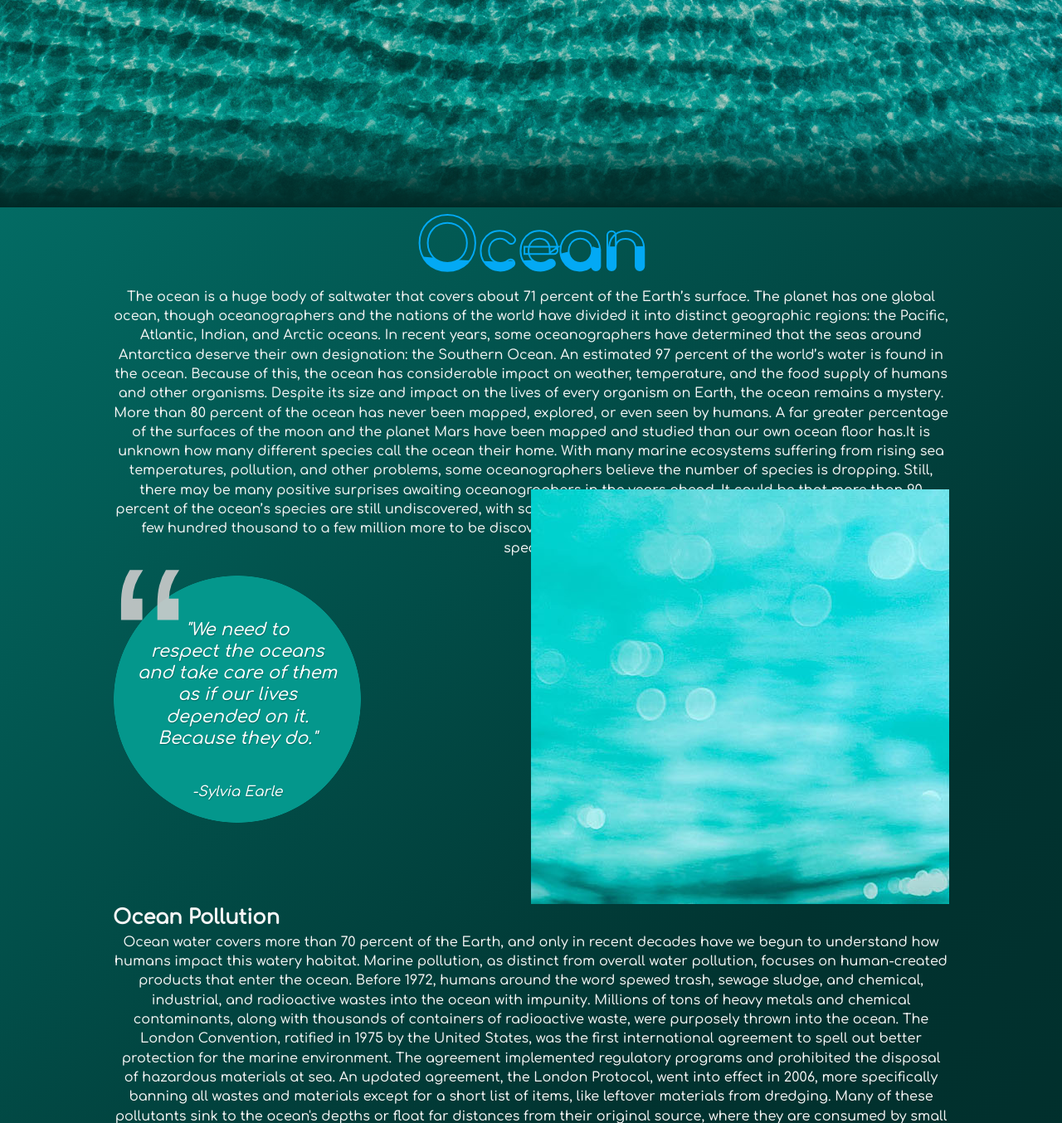
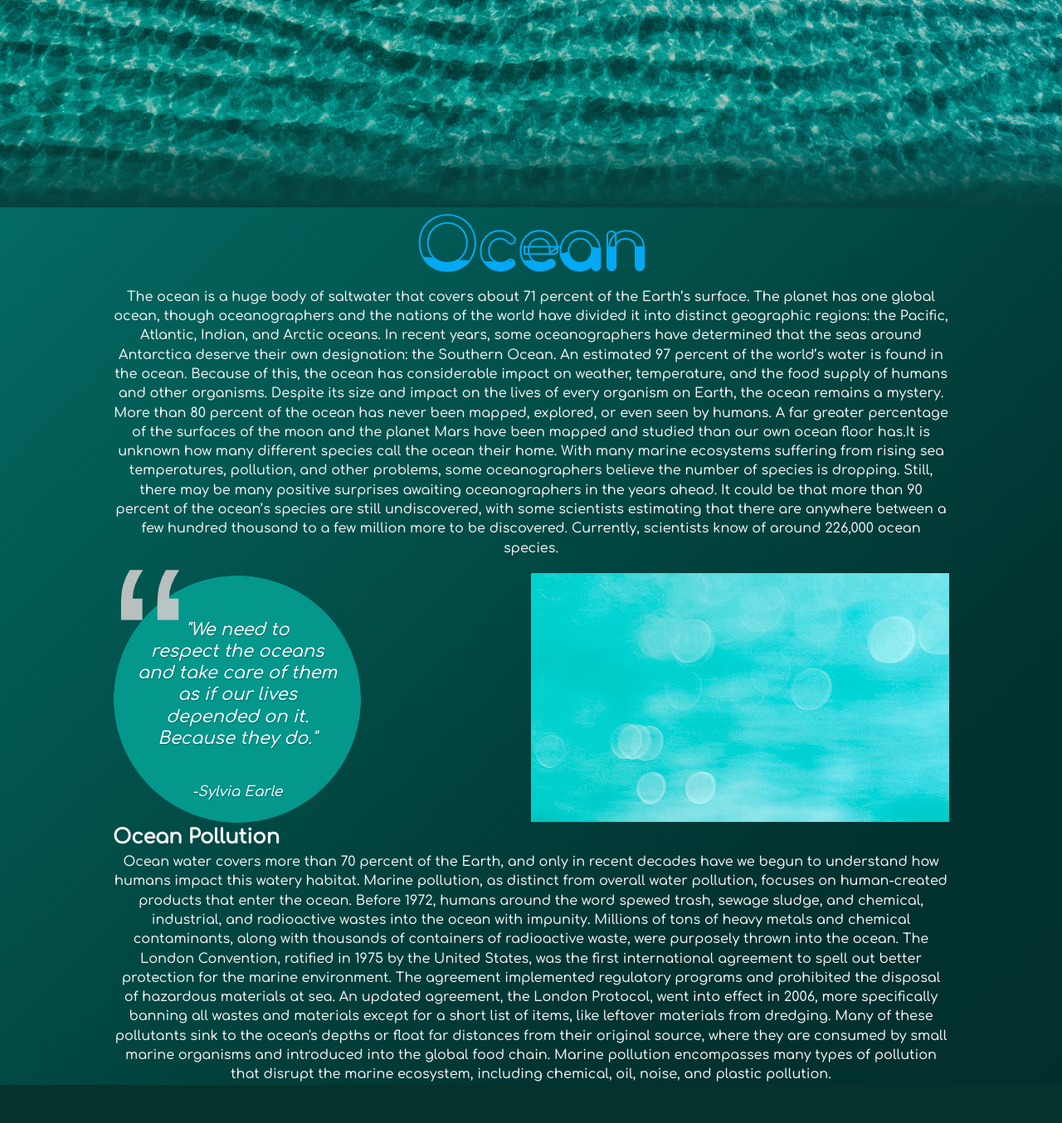
Before and after one commit to apantzar/webDev2021, a PHP site: page / in a window 1280 px wide. Shown: the part 740-2094 px from the top of the page at 83% size. After the commit the page ends 2048 px from the top, so only its background shows below. Run offline with PHP 8.4, Linux system fonts and the light colour scheme; some libraries are stand-ins or nearby versions.

Commit message:
limperopoulos aek de kavlaoua

```diff
--- a/style.css
+++ b/style.css
@@ -28,7 +28,7 @@
     bottom: 0;
     width: 100%;
     height: 100px;
-    background: linear-gradient(to top, #012926,transparent);
+    background: linear-gradient(to top, #05413d,transparent);
     z-index: 10;
 
 }
@@ -260,9 +260,10 @@ section img
 .right {
     background-color: salmon;
     margin-left: 50%;
-    margin-top: -40%;
+    margin-top: -30%;
     background-image:  url(Images/1stpic.jpg);
-    height: 500px;
+    background-attachment: fixed;
+    height: 300px;
 
 }
 .centered {
```
